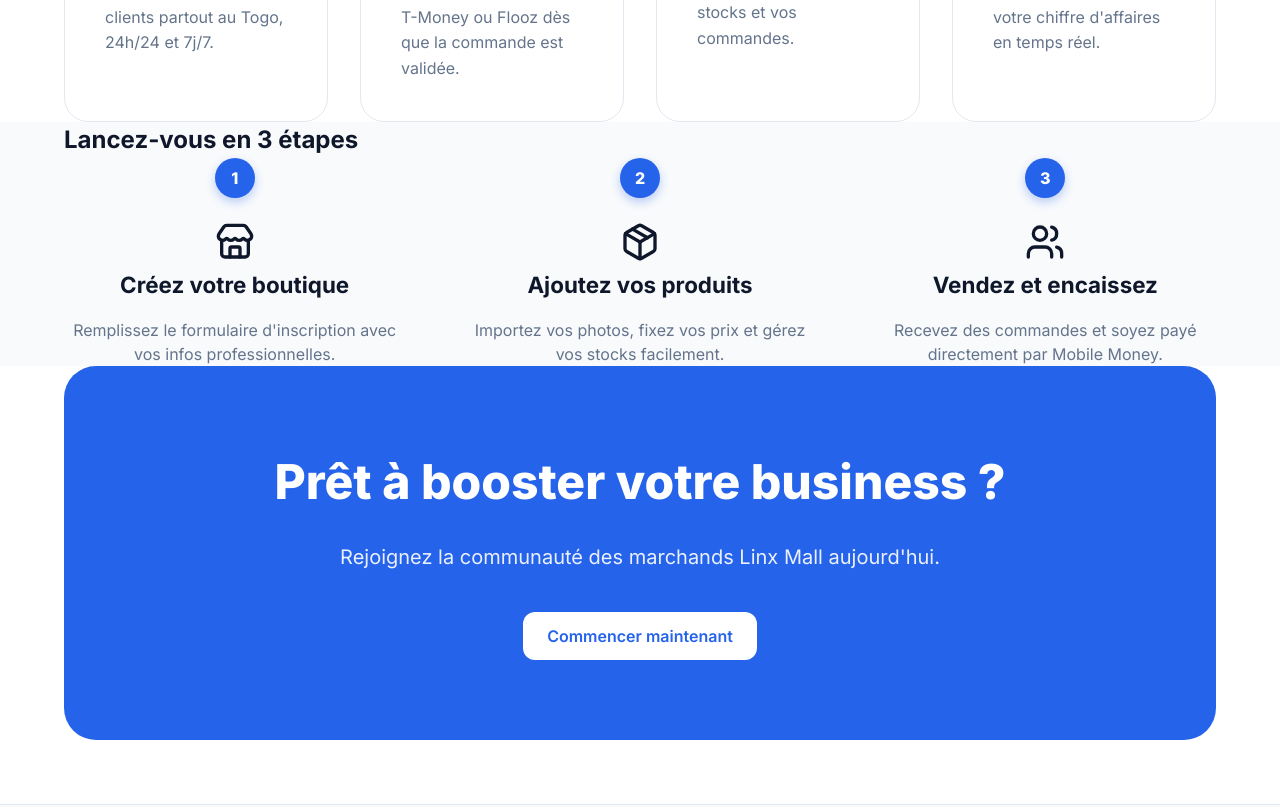
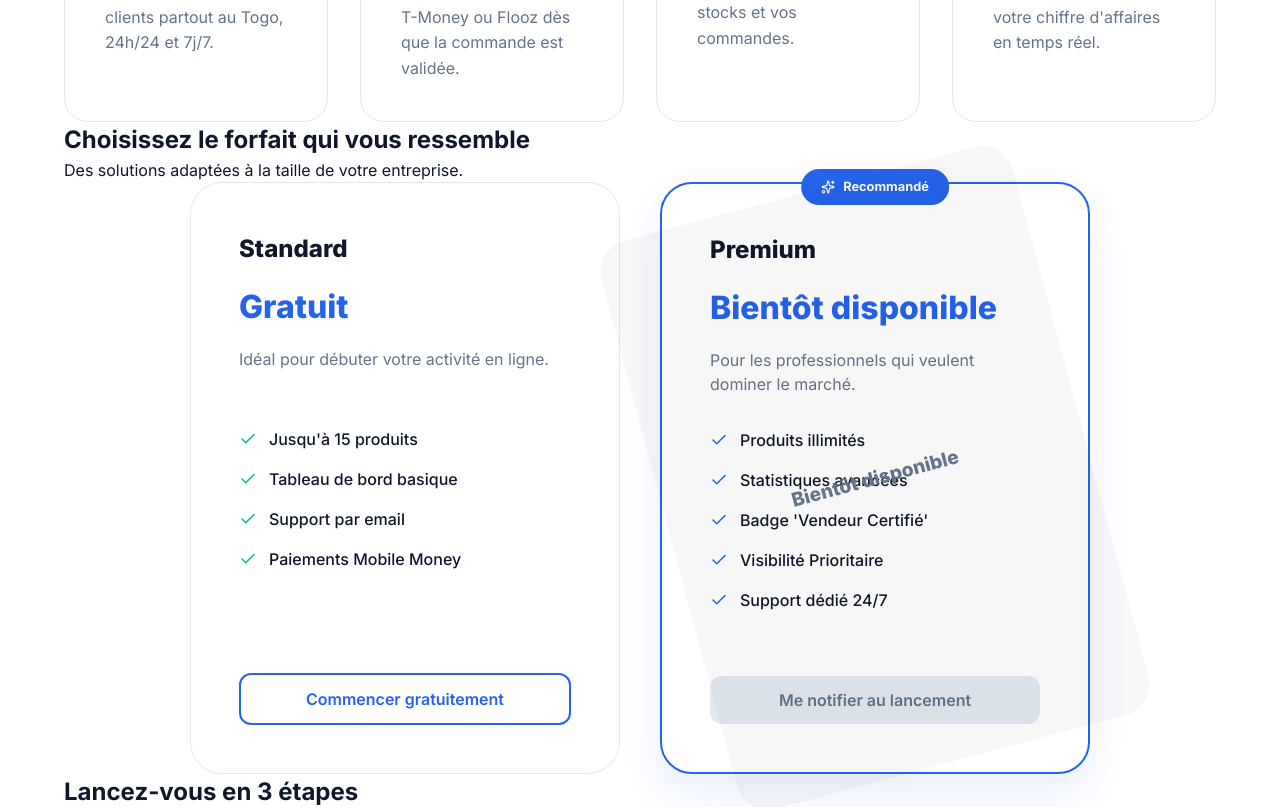
Before and after one commit to Riotlagrinta/linx-mall, a Next.js app: page /vendeur in a window 1280 px wide. Shown: the part 1000-1807 px from the top of the page. Built offline with nearby package versions, Linux system fonts and the light colour scheme.

Commit message:
feat: add pricing plans to seller page and premium upgrade button in dashboard

```diff
--- a/src/app/vendeur/page.tsx
+++ b/src/app/vendeur/page.tsx
@@ -1,7 +1,7 @@
 'use client';
 
 import { motion } from 'framer-motion';
-import { Store, TrendingUp, ShieldCheck, Zap, ArrowRight, BarChart3, Package, Users } from 'lucide-react';
+import { Store, TrendingUp, ShieldCheck, Zap, ArrowRight, BarChart3, Package, Users, Check, Sparkles } from 'lucide-react';
 import Link from 'next/link';
 
 export default function SellerLandingPage() {
@@ -28,6 +28,39 @@ export default function SellerLandingPage() {
     }
   ];
 
+  const plans = [
+    {
+      name: "Standard",
+      price: "Gratuit",
+      description: "Idéal pour débuter votre activité en ligne.",
+      features: [
+        "Jusqu'à 15 produits",
+        "Tableau de bord basique",
+        "Support par email",
+        "Paiements Mobile Money"
+      ],
+      button: "Commencer gratuitement",
+      link: "/vendeur/inscription",
+      active: true
+    },
+    {
+      name: "Premium",
+      price: "Bientôt disponible",
+      description: "Pour les professionnels qui veulent dominer le marché.",
+      features: [
+        "Produits illimités",
+        "Statistiques avancées",
+        "Badge 'Vendeur Certifié'",
+        "Visibilité Prioritaire",
+        "Support dédié 24/7"
+      ],
+      button: "Me notifier au lancement",
+      link: "#",
+      active: false,
+      featured: true
+    }
+  ];
+
   return (
     <div className="seller-landing">
       {/* Hero Section */}
@@ -44,7 +77,7 @@ export default function SellerLandingPage() {
               <Link href="/vendeur/inscription" className="btn btn-primary btn-lg">
                 Ouvrir ma boutique gratuite <ArrowRight size={20} />
               </Link>
-              <a href="#how-it-works" className="btn btn-outline btn-lg">Comment ça marche ?</a>
+              <a href="#plans" className="btn btn-outline btn-lg">Voir nos tarifs</a>
             </div>
           </motion.div>
           <motion.div
@@ -94,6 +127,45 @@ export default function SellerLandingPage() {
         </div>
       </section>
 
+      {/* Pricing Section */}
+      <section id="plans" className="pricing-section py-20 bg-surface">
+        <div className="container">
+          <div className="section-header text-center mb-16">
+            <h2 className="text-3xl font-bold mb-4">Choisissez le forfait qui vous ressemble</h2>
+            <p className="text-muted">Des solutions adaptées à la taille de votre entreprise.</p>
+          </div>
+          <div className="plans-grid">
+            {plans.map((plan, index) => (
+              <motion.div
+                key={index}
+                initial={{ opacity: 0, y: 20 }}
+                whileInView={{ opacity: 1, y: 0 }}
+                className={`plan-card ${plan.featured ? 'featured' : ''} ${!plan.active ? 'disabled' : ''}`}
+              >
+                {plan.featured && <div className="plan-badge"><Sparkles size={14} /> Recommandé</div>}
+                <div className="plan-header">
+                  <h3>{plan.name}</h3>
+                  <div className="plan-price">{plan.price}</div>
+                  <p>{plan.description}</p>
+                </div>
+                <ul className="plan-features">
+                  {plan.features.map((feature, fIndex) => (
+                    <li key={fIndex}><Check size={18} color={plan.featured ? "var(--primary)" : "#10b981"} /> {feature}</li>
+                  ))}
+                </ul>
+                <Link
+                  href={plan.link}
+                  className={`btn w-full ${plan.featured ? 'btn-primary' : 'btn-outline'} ${!plan.active ? 'btn-coming-soon' : ''}`}
+                >
+                  {plan.button}
+                </Link>
+                {!plan.active && <div className="coming-soon-overlay">Bientôt disponible</div>}
+              </motion.div>
+            ))}
+          </div>
+        </div>
+      </section>
+
       {/* Steps Section */}
       <section id="how-it-works" className="steps-section py-20">
         <div className="container">
@@ -137,37 +209,15 @@ export default function SellerLandingPage() {
       <style dangerouslySetInnerHTML={{ __html: `
         .seller-landing { overflow-x: hidden; }
 
-        .seller-hero {
-          background: var(--hero-gradient);
-          padding: 8rem 0;
-          position: relative;
-        }
-        .hero-content {
-          display: grid;
-          grid-template-columns: 1fr 1.2fr;
-          align-items: center;
-          gap: 4rem;
-        }
+        .seller-hero { background: var(--hero-gradient); padding: 8rem 0; position: relative; }
+        .hero-content { display: grid; grid-template-columns: 1fr 1.2fr; align-items: center; gap: 4rem; }
         .hero-text h1 { font-size: 3.5rem; line-height: 1.1; font-weight: 800; margin-bottom: 1.5rem; }
         .hero-text .highlight { color: var(--primary); }
         .hero-text p { font-size: 1.25rem; color: var(--text-muted); margin-bottom: 2.5rem; }
         .hero-actions { display: flex; gap: 1rem; }
 
-        .dashboard-mockup {
-          background: var(--card-bg);
-          border-radius: 16px;
-          border: 1px solid var(--border);
-          box-shadow: 0 30px 60px rgba(0,0,0,0.12);
-          overflow: hidden;
-        }
-        .mockup-header {
-          padding: 0.75rem 1.25rem;
-          background: var(--surface);
-          border-bottom: 1px solid var(--border);
-          display: flex;
-          align-items: center;
-          gap: 1.5rem;
-        }
+        .dashboard-mockup { background: var(--card-bg); border-radius: 16px; border: 1px solid var(--border); box-shadow: 0 30px 60px rgba(0,0,0,0.12); overflow: hidden; }
+        .mockup-header { padding: 0.75rem 1.25rem; background: var(--surface); border-bottom: 1px solid var(--border); display: flex; align-items: center; gap: 1.5rem; }
         .dots { display: flex; gap: 6px; }
         .dots span { width: 8px; height: 8px; border-radius: 50%; background: var(--border); }
         .url { font-size: 0.75rem; color: var(--text-muted); background: var(--card-bg); padding: 4px 12px; border-radius: 99px; border: 1px solid var(--border); flex: 1; text-align: center; }
@@ -186,7 +236,22 @@ export default function SellerLandingPage() {
         .benefit-card h3 { font-size: 1.25rem; font-weight: 700; margin-bottom: 1rem; }
         .benefit-card p { color: var(--text-muted); line-height: 1.6; }
 
-        .steps-section { background: var(--surface); }
+        /* Pricing Styles */
+        .plans-grid { display: grid; grid-template-columns: repeat(2, 1fr); gap: 2.5rem; max-width: 900px; margin: 0 auto; }
+        .plan-card { background: var(--card-bg); padding: 3rem; border-radius: 32px; border: 1px solid var(--border); position: relative; transition: var(--transition); display: flex; flex-direction: column; }
+        .plan-card.featured { border: 2px solid var(--primary); transform: scale(1.05); z-index: 10; box-shadow: 0 20px 40px rgba(37, 99, 235, 0.1); }
+        .plan-badge { position: absolute; top: -15px; left: 50%; transform: translateX(-50%); background: var(--primary); color: white; padding: 0.5rem 1.25rem; border-radius: 99px; font-weight: 700; font-size: 0.8rem; display: flex; align-items: center; gap: 0.5rem; }
+        .plan-header h3 { font-size: 1.5rem; font-weight: 800; margin-bottom: 1rem; }
+        .plan-price { font-size: 2rem; font-weight: 800; color: var(--primary); margin-bottom: 1rem; }
+        .plan-header p { color: var(--text-muted); margin-bottom: 2rem; min-height: 3rem; }
+        .plan-features { list-style: none; margin-bottom: 3rem; flex: 1; }
+        .plan-features li { display: flex; align-items: center; gap: 0.75rem; margin-bottom: 1rem; font-weight: 500; }
+
+        .plan-card.disabled { opacity: 0.7; pointer-events: none; }
+        .coming-soon-overlay { position: absolute; inset: 0; background: rgba(0,0,0,0.03); border-radius: 32px; display: flex; align-items: center; justify-content: center; font-weight: 800; color: var(--text-muted); font-size: 1.2rem; transform: rotate(-15deg); pointer-events: none; z-index: 5; }
+        .btn-coming-soon { background: var(--border); color: var(--text-muted); border-color: var(--border); }
+
+        .steps-section { background: white; }
         .steps-grid { display: grid; grid-template-columns: repeat(3, 1fr); gap: 4rem; position: relative; }
         .step-item { text-align: center; position: relative; z-index: 2; }
         .step-number { width: 40px; height: 40px; background: var(--primary); color: white; border-radius: 50%; display: flex; align-items: center; justify-content: center; font-weight: 800; margin: 0 auto 1.5rem; box-shadow: 0 4px 10px rgba(37, 99, 235, 0.3); }
@@ -203,6 +268,8 @@ export default function SellerLandingPage() {
           .hero-content { grid-template-columns: 1fr; text-align: center; }
           .hero-actions { justify-content: center; }
           .benefits-grid { grid-template-columns: repeat(2, 1fr); }
+          .plans-grid { grid-template-columns: 1fr; }
+          .plan-card.featured { transform: scale(1); }
           .steps-grid { grid-template-columns: 1fr; gap: 3rem; }
         }
       ` }} />
```
Also changed, not shown: src/app/vendeur/dashboard/page.tsx (+8 -1 lines).
